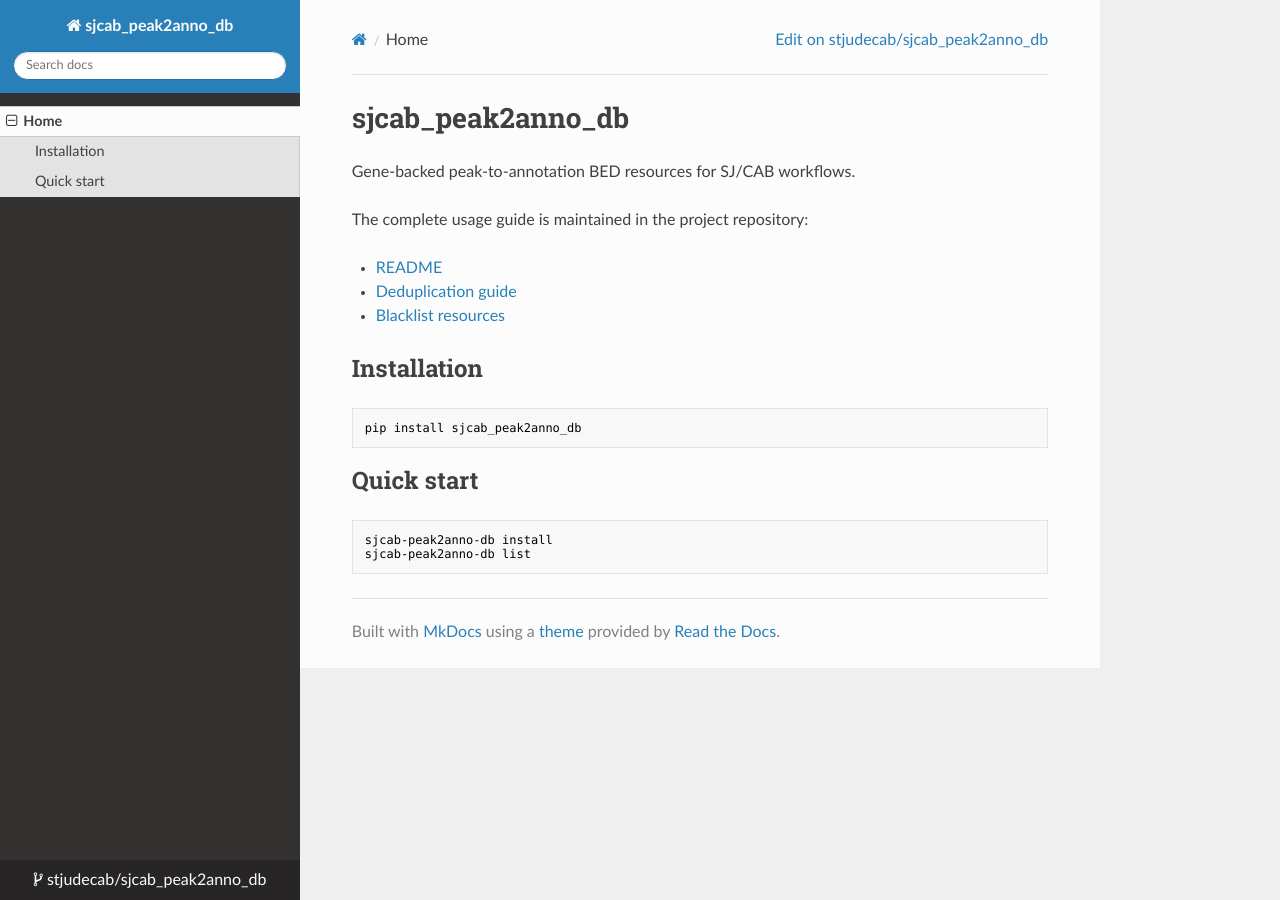
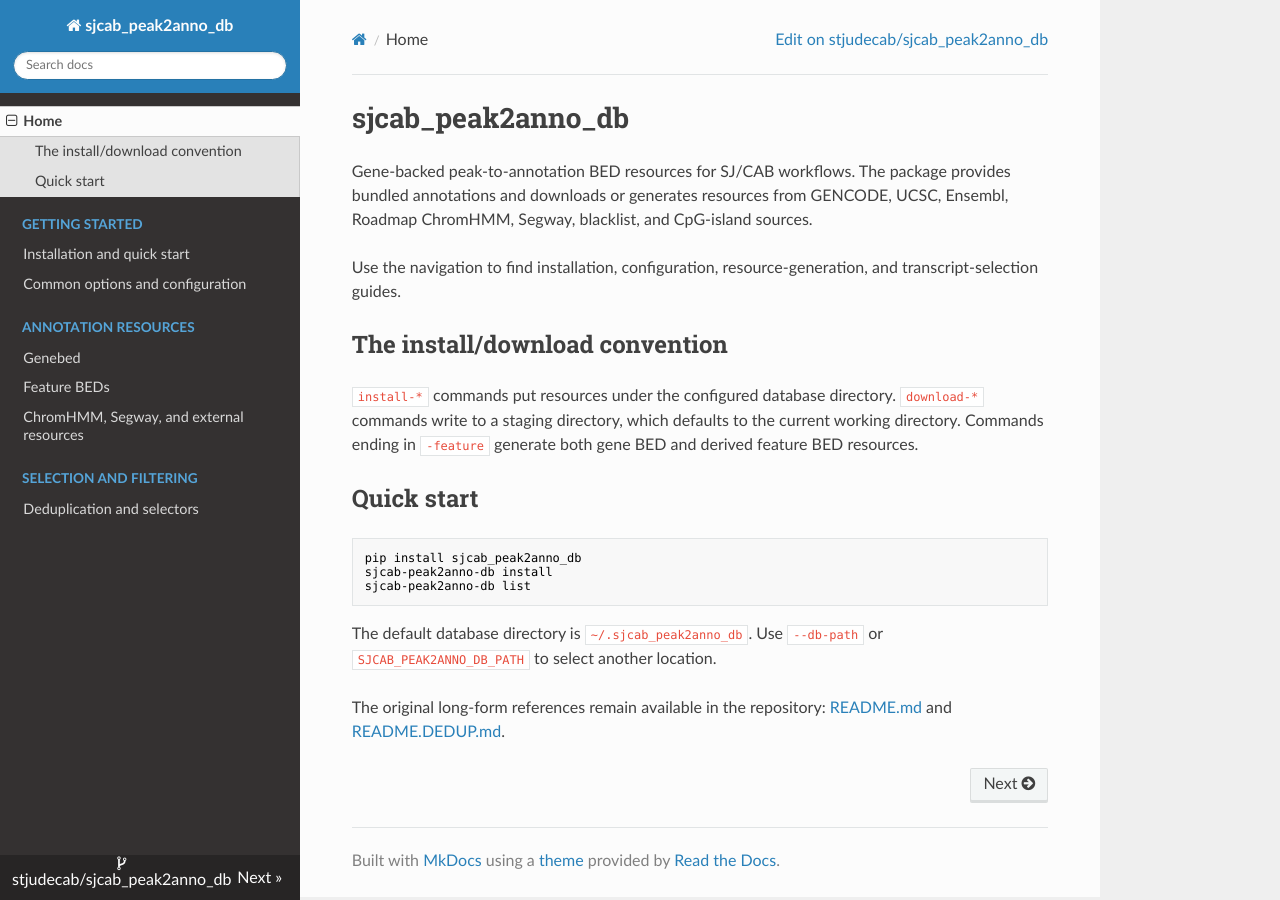
Before and after one commit to stjudecab/sjcab_peak2anno_db, an MkDocs documentation site: the page built from docs/index.md, in a window 1280 px wide. Built offline with MkDocs 1.6.1, drawn with Linux system fonts in a browser that asks for light colours; nearby versions of some CDN libraries.

Commit message:
Organize documentation for MkDocs

````diff
--- a/docs/index.md
+++ b/docs/index.md
@@ -1,22 +1,30 @@
 # sjcab_peak2anno_db
 
-Gene-backed peak-to-annotation BED resources for SJ/CAB workflows.
+Gene-backed peak-to-annotation BED resources for SJ/CAB workflows. The package
+provides bundled annotations and downloads or generates resources from GENCODE,
+UCSC, Ensembl, Roadmap ChromHMM, Segway, blacklist, and CpG-island sources.
 
-The complete usage guide is maintained in the project repository:
+Use the navigation to find installation, configuration, resource-generation,
+and transcript-selection guides.
 
-- [README](https://github.com/stjudecab/sjcab_peak2anno_db/blob/main/README.md)
-- [Deduplication guide](https://github.com/stjudecab/sjcab_peak2anno_db/blob/main/README.DEDUP.md)
-- [Blacklist resources](https://github.com/stjudecab/sjcab_peak2anno_db/tree/main/src/sjcab_peak2anno_db/data/blacklists)
+## The install/download convention
 
-## Installation
-
-```bash
-pip install sjcab_peak2anno_db
-```
+`install-*` commands put resources under the configured database directory.
+`download-*` commands write to a staging directory, which defaults to the
+current working directory. Commands ending in `-feature` generate both gene
+BED and derived feature BED resources.
 
 ## Quick start
 
 ```bash
+pip install sjcab_peak2anno_db
 sjcab-peak2anno-db install
 sjcab-peak2anno-db list
 ```
+
+The default database directory is `~/.sjcab_peak2anno_db`. Use `--db-path` or
+`SJCAB_PEAK2ANNO_DB_PATH` to select another location.
+
+The original long-form references remain available in the repository:
+[README.md](https://github.com/stjudecab/sjcab_peak2anno_db/blob/main/README.md)
+and [README.DEDUP.md](https://github.com/stjudecab/sjcab_peak2anno_db/blob/main/README.DEDUP.md).
--- a/mkdocs.yml
+++ b/mkdocs.yml
@@ -10,3 +10,12 @@ theme:
 
 nav:
   - Home: index.md
+  - Getting started:
+      - Installation and quick start: getting-started.md
+      - Common options and configuration: configuration.md
+  - Annotation resources:
+      - Genebed: genebed.md
+      - Feature BEDs: features.md
+      - ChromHMM, Segway, and external resources: datasets.md
+  - Selection and filtering:
+      - Deduplication and selectors: deduplication.md
````
Also changed, not shown: docs/configuration.md (added, +52 -0 lines), docs/datasets.md (added, +54 -0 lines), docs/deduplication.md (added, +54 -0 lines), docs/features.md (added, +45 -0 lines), docs/genebed.md (added, +49 -0 lines), docs/getting-started.md (added, +56 -0 lines).
